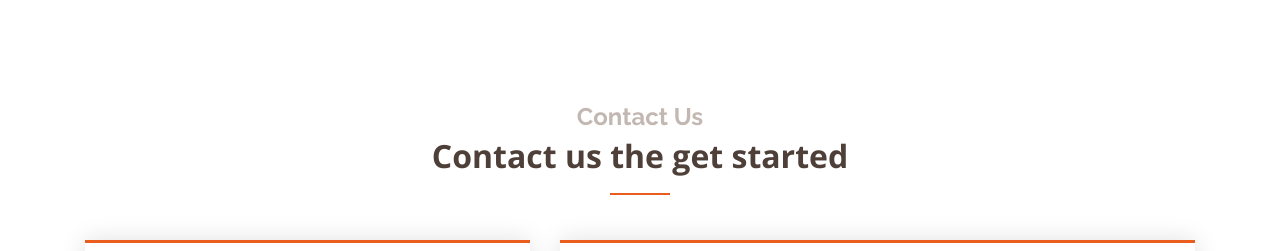
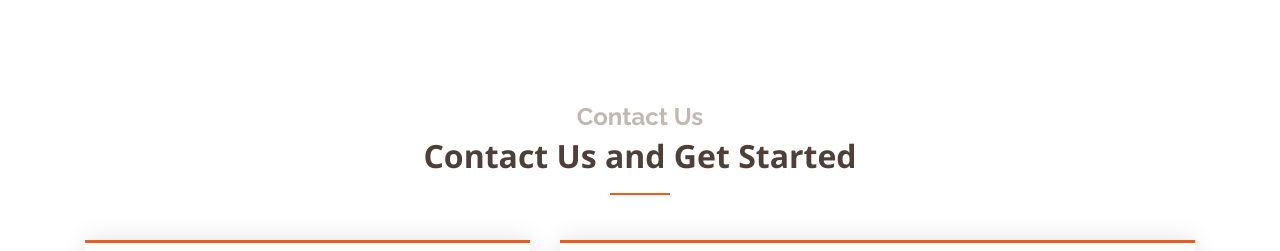
Before and after one commit to ScottMo1202/Zero, a plain HTML site: page index.html in a window 1280 px wide. Shown: the part 3100-3351 px from the top of the page. Drawn offline with nearby package versions, Linux system fonts and the light colour scheme.

Commit message:
fixed typo

```diff
--- a/index.html
+++ b/index.html
@@ -538,7 +538,7 @@
 
         <div class="section-title" data-aos="fade-up">
           <h2>Contact Us</h2>
-          <p>Contact us the get started</p>
+          <p>Contact Us and Get Started</p>
         </div>
 
         <div class="row">
```
